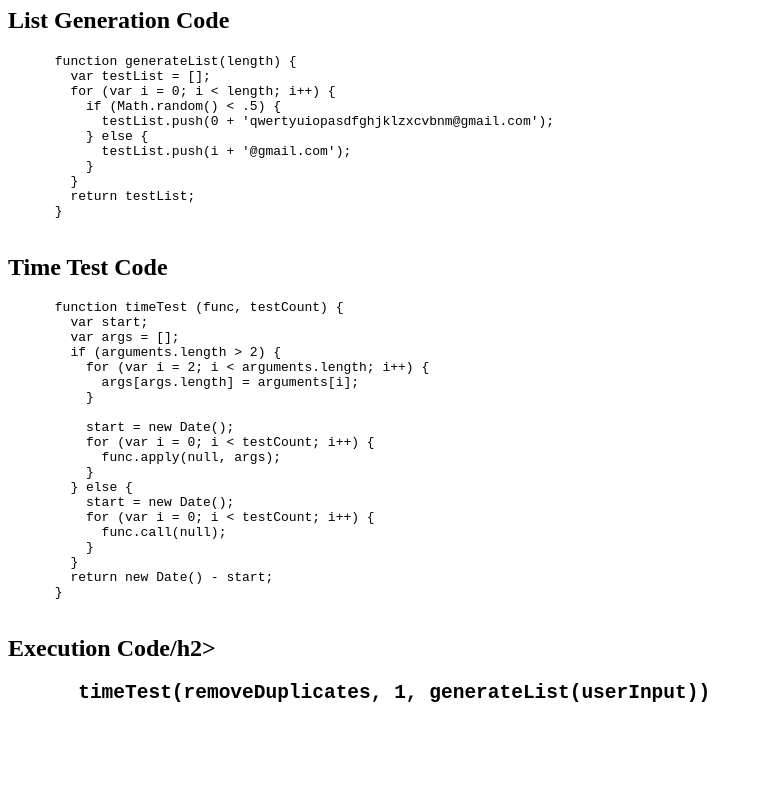
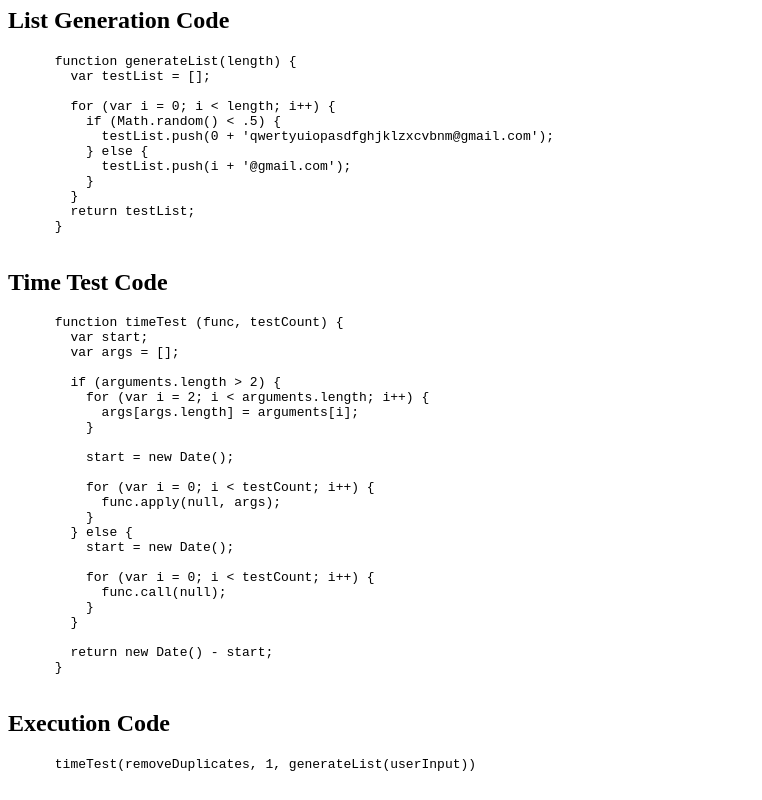
Before and after one commit to noelfelix/removeDuplicates, a plain HTML site: page index.html in a window 1280 px wide. Shown: the part 350-1150 px from the top of the page, without its empty margins (0-762 px from the left). Before the commit the page ends 1096 px from the top, so only its background shows below. Drawn offline with Linux system fonts and the light colour scheme.

Commit message:
(chore) index spacing

```diff
--- a/index.html
+++ b/index.html
@@ -25,6 +25,7 @@
     <pre>
       <code>function generateList(length) {
         var testList = [];
+
         for (var i = 0; i < length; i++) {
           if (Math.random() < .5) {
             testList.push(0 + 'qwertyuiopasdfghjklzxcvbnm@gmail.com');
@@ -40,25 +41,29 @@
       <code>function timeTest (func, testCount) {
         var start;
         var args = [];
+
         if (arguments.length > 2) {
           for (var i = 2; i < arguments.length; i++) {
             args[args.length] = arguments[i];
           }
 
           start = new Date();
+
           for (var i = 0; i < testCount; i++) {
             func.apply(null, args);
           }
         } else {
           start = new Date();
+
           for (var i = 0; i < testCount; i++) {
             func.call(null);
           }
         }
+
         return new Date() - start;
       }</code>
     </pre>
-    <h2>Execution Code/h2>
+    <h2>Execution Code</h2>
     <pre>
       <code>timeTest(removeDuplicates, 1, generateList(userInput))</code>
     </pre>
```
